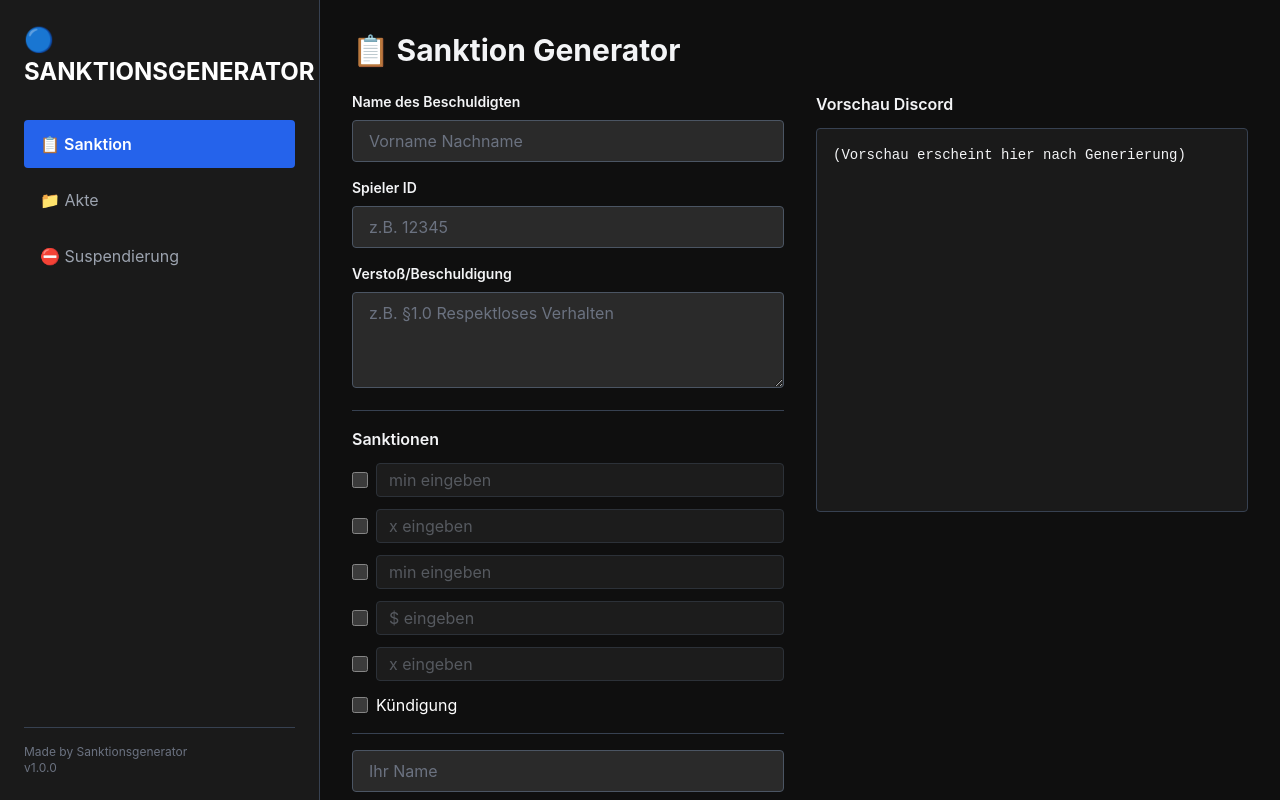
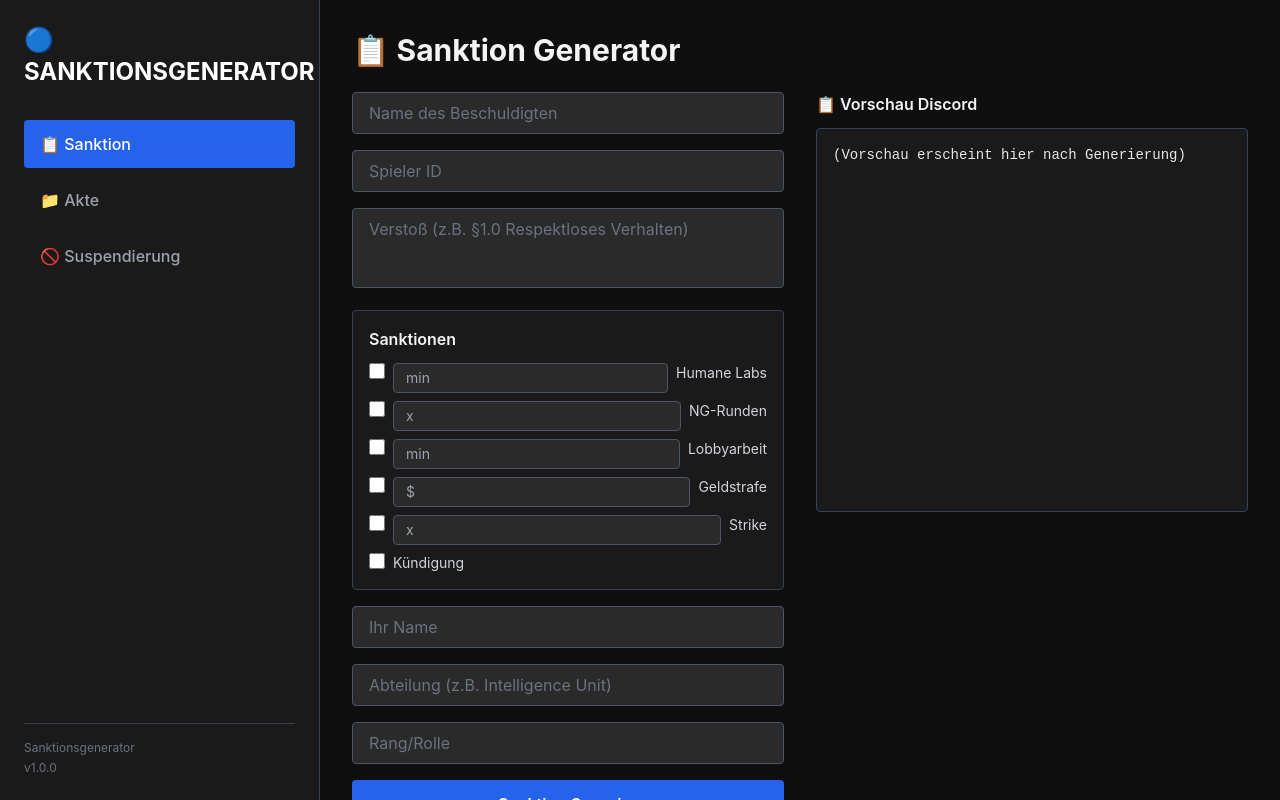
Before and after one commit to DaxterOnTop/sanktionsgenerator, a React (Vite) app: page / in a window 1280 px wide. Built offline with nearby package versions, Linux system fonts and the light colour scheme.

Commit message:
Fix deployment and simplify component structure

```diff
--- a/src/App.jsx
+++ b/src/App.jsx
@@ -3,18 +3,15 @@ import Sidebar from './components/Sidebar'
 import SanktionGenerator from './components/SanktionGenerator'
 import ArchiveViewer from './components/ArchiveViewer'
 import SuspensionForm from './components/SuspensionForm'
-import './App.css'
 
 function App() {
   const [activeTab, setActiveTab] = useState('sanktion')
 
   return (
-    <div className="flex h-screen bg-dark-bg text-gray-100">
-      {/* Sidebar */}
+    <div className="flex h-screen bg-[#0f0f0f] text-gray-100">
       <Sidebar activeTab={activeTab} setActiveTab={setActiveTab} />
 
-      {/* Main Content */}
-      <div className="flex-1 overflow-auto">
+      <div className="flex-1 overflow-auto bg-[#0f0f0f]">
         {activeTab === 'sanktion' && <SanktionGenerator />}
         {activeTab === 'akte' && <ArchiveViewer />}
         {activeTab === 'suspendierung' && <SuspensionForm />}
--- a/src/components/SanktionGenerator.jsx
+++ b/src/components/SanktionGenerator.jsx
@@ -5,14 +5,12 @@ export default function SanktionGenerator() {
     name: '',
     spielerId: '',
     beschuldigung: '',
-    sanktionen: {
-      hl: { checked: false, value: '' },
-      ngrunden: { checked: false, value: '' },
-      lobbyarbeit: { checked: false, value: '' },
-      geldstrafe: { checked: false, value: '' },
-      strike: { checked: false, value: '' },
-      kuendigung: { checked: false, value: false },
-    },
+    hl: '',
+    ngrunden: '',
+    lobbyarbeit: '',
+    geldstrafe: '',
+    strike: '',
+    kuendigung: false,
     autorName: '',
     abteilung: '',
     rolle: '',
@@ -21,25 +19,18 @@ export default function SanktionGenerator() {
   const [sanktionText, setSanktionText] = useState('')
 
   const generateSanktion = () => {
+    if (!form.name || !form.beschuldigung) {
+      alert('Bitte fülle Name und Verstoß aus!')
+      return
+    }
+
     let strafenList = []
-    if (form.sanktionen.hl.checked && form.sanktionen.hl.value) {
-      strafenList.push(`- ${form.sanktionen.hl.value}min Humane Labs`)
-    }
-    if (form.sanktionen.ngrunden.checked && form.sanktionen.ngrunden.value) {
-      strafenList.push(`- ${form.sanktionen.ngrunden.value}x NG-Runden`)
-    }
-    if (form.sanktionen.lobbyarbeit.checked && form.sanktionen.lobbyarbeit.value) {
-      strafenList.push(`- ${form.sanktionen.lobbyarbeit.value}min Lobbyarbeit`)
-    }
-    if (form.sanktionen.geldstrafe.checked && form.sanktionen.geldstrafe.value) {
-      strafenList.push(`- $${parseInt(form.sanktionen.geldstrafe.value).toLocaleString('de-DE')},- Geldstrafe`)
-    }
-    if (form.sanktionen.strike.checked && form.sanktionen.strike.value) {
-      strafenList.push(`- ${form.sanktionen.strike.value}x Strike`)
-    }
-    if (form.sanktionen.kuendigung.checked) {
-      strafenList.push(`- Kündigung`)
-    }
+    if (form.hl) strafenList.push(`- ${form.hl}min Humane Labs`)
+    if (form.ngrunden) strafenList.push(`- ${form.ngrunden}x NG-Runden`)
+    if (form.lobbyarbeit) strafenList.push(`- ${form.lobbyarbeit}min Lobbyarbeit`)
+    if (form.geldstrafe) strafenList.push(`- $${parseInt(form.geldstrafe).toLocaleString('de-DE')},- Geldstrafe`)
+    if (form.strike) strafenList.push(`- ${form.strike}x Strike`)
+    if (form.kuendigung) strafenList.push(`- Kündigung`)
 
     const text = `Sehr geehrter @${form.name},
 
@@ -63,138 +54,157 @@ Mit freundlichen Grüßen,
     setSanktionText(text)
   }
 
-  const copySanktion = () => {
-    navigator.clipboard.writeText(sanktionText)
-    alert('Sanktion in die Zwischenablage kopiert!')
+  const copySanktion = async () => {
+    try {
+      await navigator.clipboard.writeText(sanktionText)
+      alert('✓ In Zwischenablage kopiert!')
+    } catch (err) {
+      alert('Fehler beim Kopieren')
     }
-
-  const handleSanktionChange = (key, subKey, value) => {
-    setForm(prev => ({
-      ...prev,
-      sanktionen: {
-        ...prev.sanktionen,
-        [key]: {
-          ...prev.sanktionen[key],
-          [subKey]: value,
-        }
-      }
-    }))
   }
 
   return (
-    <div className="p-8 max-w-6xl mx-auto">
+    <div className="ml-80 p-8 bg-[#0f0f0f] min-h-screen">
       <h2 className="text-3xl font-bold mb-6">📋 Sanktion Generator</h2>
 
-      <div className="grid grid-cols-2 gap-8">
-        {/* Left: Form */}
+      <div className="grid grid-cols-2 gap-8 max-w-6xl">
+        {/* Form */}
         <div className="space-y-4">
-          <div>
-            <label className="block text-sm font-semibold mb-2">Name des Beschuldigten</label>
           <input
             type="text"
-              placeholder="Vorname Nachname"
+            placeholder="Name des Beschuldigten"
             value={form.name}
             onChange={(e) => setForm({ ...form, name: e.target.value })}
-              className="w-full px-4 py-2 bg-dark-input border border-gray-600 rounded text-white placeholder-gray-500"
+            className="w-full px-4 py-2 bg-[#2a2a2a] border border-gray-600 rounded text-white placeholder-gray-500 focus:outline-none focus:border-blue-500"
           />
+
+          <input
+            type="text"
+            placeholder="Spieler ID"
+            value={form.spielerId}
+            onChange={(e) => setForm({ ...form, spielerId: e.target.value })}
+            className="w-full px-4 py-2 bg-[#2a2a2a] border border-gray-600 rounded text-white placeholder-gray-500 focus:outline-none focus:border-blue-500"
+          />
+
+          <textarea
+            placeholder="Verstoß (z.B. §1.0 Respektloses Verhalten)"
+            value={form.beschuldigung}
+            onChange={(e) => setForm({ ...form, beschuldigung: e.target.value })}
+            className="w-full px-4 py-2 bg-[#2a2a2a] border border-gray-600 rounded text-white placeholder-gray-500 h-20 focus:outline-none focus:border-blue-500 resize-none"
+          />
+
+          <div className="bg-[#1a1a1a] p-4 rounded border border-gray-700">
+            <h3 className="font-semibold mb-3">Sanktionen</h3>
+            <div className="space-y-2">
+              <div className="flex gap-2">
+                <input type="checkbox" id="hl" className="w-4 h-4" />
+                <input
+                  type="text"
+                  placeholder="min"
+                  value={form.hl}
+                  onChange={(e) => setForm({ ...form, hl: e.target.value })}
+                  className="flex-1 px-3 py-1 bg-[#2a2a2a] border border-gray-600 rounded text-white text-sm focus:outline-none"
+                />
+                <label htmlFor="hl" className="text-sm text-gray-300">Humane Labs</label>
               </div>
 
-          <div>
-            <label className="block text-sm font-semibold mb-2">Spieler ID</label>
+              <div className="flex gap-2">
+                <input type="checkbox" id="ng" className="w-4 h-4" />
                 <input
                   type="text"
-              placeholder="z.B. 12345"
-              value={form.spielerId}
-              onChange={(e) => setForm({ ...form, spielerId: e.target.value })}
-              className="w-full px-4 py-2 bg-dark-input border border-gray-600 rounded text-white placeholder-gray-500"
+                  placeholder="x"
+                  value={form.ngrunden}
+                  onChange={(e) => setForm({ ...form, ngrunden: e.target.value })}
+                  className="flex-1 px-3 py-1 bg-[#2a2a2a] border border-gray-600 rounded text-white text-sm focus:outline-none"
                 />
+                <label htmlFor="ng" className="text-sm text-gray-300">NG-Runden</label>
               </div>
 
-          <div>
-            <label className="block text-sm font-semibold mb-2">Verstoß/Beschuldigung</label>
-            <textarea
-              placeholder="z.B. §1.0 Respektloses Verhalten"
-              value={form.beschuldigung}
-              onChange={(e) => setForm({ ...form, beschuldigung: e.target.value })}
-              className="w-full px-4 py-2 bg-dark-input border border-gray-600 rounded text-white placeholder-gray-500 h-24"
+              <div className="flex gap-2">
+                <input type="checkbox" id="lobby" className="w-4 h-4" />
+                <input
+                  type="text"
+                  placeholder="min"
+                  value={form.lobbyarbeit}
+                  onChange={(e) => setForm({ ...form, lobbyarbeit: e.target.value })}
+                  className="flex-1 px-3 py-1 bg-[#2a2a2a] border border-gray-600 rounded text-white text-sm focus:outline-none"
                 />
+                <label htmlFor="lobby" className="text-sm text-gray-300">Lobbyarbeit</label>
               </div>
 
-          <div className="border-t border-gray-700 pt-4">
-            <h3 className="font-semibold mb-3">Sanktionen</h3>
-            <div className="space-y-3">
-              {[
-                { key: 'hl', label: 'Humane Labs', unit: 'min' },
-                { key: 'ngrunden', label: 'NG-Runden', unit: 'x' },
-                { key: 'lobbyarbeit', label: 'Lobbyarbeit', unit: 'min' },
-                { key: 'geldstrafe', label: 'Geldstrafe', unit: '$' },
-                { key: 'strike', label: 'Strike', unit: 'x' },
-              ].map(({ key, label, unit }) => (
-                <div key={key} className="flex items-center gap-2">
+              <div className="flex gap-2">
+                <input type="checkbox" id="geld" className="w-4 h-4" />
+                <input
+                  type="text"
+                  placeholder="$"
+                  value={form.geldstrafe}
+                  onChange={(e) => setForm({ ...form, geldstrafe: e.target.value })}
+                  className="flex-1 px-3 py-1 bg-[#2a2a2a] border border-gray-600 rounded text-white text-sm focus:outline-none"
+                />
+                <label htmlFor="geld" className="text-sm text-gray-300">Geldstrafe</label>
+              </div>
+
+              <div className="flex gap-2">
+                <input type="checkbox" id="strike" className="w-4 h-4" />
+                <input
+                  type="text"
+                  placeholder="x"
+                  value={form.strike}
+                  onChange={(e) => setForm({ ...form, strike: e.target.value })}
+                  className="flex-1 px-3 py-1 bg-[#2a2a2a] border border-gray-600 rounded text-white text-sm focus:outline-none"
+                />
+                <label htmlFor="strike" className="text-sm text-gray-300">Strike</label>
+              </div>
+
+              <div className="flex gap-2">
                 <input
                   type="checkbox"
-                    checked={form.sanktionen[key].checked}
-                    onChange={(e) => handleSanktionChange(key, 'checked', e.target.checked)}
-                    className="w-4 h-4 cursor-pointer"
+                  id="kuen"
+                  checked={form.kuendigung}
+                  onChange={(e) => setForm({ ...form, kuendigung: e.target.checked })}
+                  className="w-4 h-4"
                 />
-                  <input
-                    type="text"
-                    placeholder={`${unit} eingeben`}
-                    value={form.sanktionen[key].value}
-                    onChange={(e) => handleSanktionChange(key, 'value', e.target.value)}
-                    disabled={!form.sanktionen[key].checked}
-                    className="flex-1 px-3 py-1 bg-dark-input border border-gray-600 rounded text-white disabled:opacity-50"
-                  />
-                </div>
-              ))}
-              <div className="flex items-center gap-2">
-                <input
-                  type="checkbox"
-                  checked={form.sanktionen.kuendigung.checked}
-                  onChange={(e) => handleSanktionChange('kuendigung', 'checked', e.target.checked)}
-                  className="w-4 h-4 cursor-pointer"
-                />
-                <label className="text-white">Kündigung</label>
+                <label htmlFor="kuen" className="text-sm text-gray-300">Kündigung</label>
               </div>
             </div>
           </div>
 
-          <div className="border-t border-gray-700 pt-4 space-y-3">
           <input
             type="text"
             placeholder="Ihr Name"
             value={form.autorName}
             onChange={(e) => setForm({ ...form, autorName: e.target.value })}
-              className="w-full px-4 py-2 bg-dark-input border border-gray-600 rounded text-white placeholder-gray-500"
+            className="w-full px-4 py-2 bg-[#2a2a2a] border border-gray-600 rounded text-white placeholder-gray-500 focus:outline-none focus:border-blue-500"
           />
+
           <input
             type="text"
             placeholder="Abteilung (z.B. Intelligence Unit)"
             value={form.abteilung}
             onChange={(e) => setForm({ ...form, abteilung: e.target.value })}
-              className="w-full px-4 py-2 bg-dark-input border border-gray-600 rounded text-white placeholder-gray-500"
+            className="w-full px-4 py-2 bg-[#2a2a2a] border border-gray-600 rounded text-white placeholder-gray-500 focus:outline-none focus:border-blue-500"
           />
+
           <input
             type="text"
-              placeholder="Interner Rang/Rolle"
+            placeholder="Rang/Rolle"
             value={form.rolle}
             onChange={(e) => setForm({ ...form, rolle: e.target.value })}
-              className="w-full px-4 py-2 bg-dark-input border border-gray-600 rounded text-white placeholder-gray-500"
+            className="w-full px-4 py-2 bg-[#2a2a2a] border border-gray-600 rounded text-white placeholder-gray-500 focus:outline-none focus:border-blue-500"
           />
-          </div>
 
           <button
             onClick={generateSanktion}
-            className="w-full bg-accent hover:bg-blue-600 text-white font-semibold py-2 px-4 rounded transition"
+            className="w-full bg-blue-600 hover:bg-blue-700 text-white font-semibold py-3 px-4 rounded transition"
           >
             ✓ Sanktion Generieren
           </button>
         </div>
 
-        {/* Right: Preview */}
+        {/* Preview */}
         <div>
-          <h3 className="font-semibold mb-3">Vorschau Discord</h3>
-          <div className="bg-dark-sidebar p-4 rounded border border-gray-700 min-h-96 font-mono text-sm whitespace-pre-wrap break-words">
+          <h3 className="font-semibold mb-3">📋 Vorschau Discord</h3>
+          <div className="bg-[#1a1a1a] p-4 rounded border border-gray-700 min-h-96 font-mono text-sm whitespace-pre-wrap break-words overflow-auto text-gray-200">
             {sanktionText || '(Vorschau erscheint hier nach Generierung)'}
           </div>
           {sanktionText && (
@@ -202,7 +212,7 @@ Mit freundlichen Grüßen,
               onClick={copySanktion}
               className="w-full mt-3 bg-green-600 hover:bg-green-700 text-white font-semibold py-2 px-4 rounded transition"
             >
-              📋 In Zwischenablage kopieren
+              📋 Kopieren
             </button>
           )}
         </div>
--- a/src/components/Sidebar.jsx
+++ b/src/components/Sidebar.jsx
@@ -1,32 +1,45 @@
 export default function Sidebar({ activeTab, setActiveTab }) {
-  const tabs = [
-    { id: 'sanktion', label: '📋 Sanktion', icon: '📋' },
-    { id: 'akte', label: '📁 Akte', icon: '📁' },
-    { id: 'suspendierung', label: '⛔ Suspendierung', icon: '⛔' },
-  ]
-
   return (
-    <div className="w-80 bg-dark-sidebar border-r border-gray-700 flex flex-col p-6">
+    <div className="w-80 bg-[#1a1a1a] border-r border-gray-700 flex flex-col p-6 fixed h-screen overflow-y-auto">
       <h1 className="text-2xl font-bold mb-8 text-white">🔵 SANKTIONSGENERATOR</h1>
 
-      <div className="space-y-2 flex-1">
-        {tabs.map((tab) => (
-          <button
-            key={tab.id}
-            onClick={() => setActiveTab(tab.id)}
-            className={`w-full text-left px-4 py-3 rounded transition ${
-              activeTab === tab.id
-                ? 'bg-accent text-white font-semibold'
-                : 'text-gray-400 hover:text-gray-200'
-            }`}
-          >
-            {tab.label}
-          </button>
-        ))}
-      </div>
+      <nav className="space-y-2 flex-1">
+        <button
+          onClick={() => setActiveTab('sanktion')}
+          className={`w-full text-left px-4 py-3 rounded font-medium transition ${
+            activeTab === 'sanktion'
+              ? 'bg-blue-600 text-white'
+              : 'text-gray-400 hover:text-gray-200'
+          }`}
+        >
+          📋 Sanktion
+        </button>
 
-      <div className="text-xs text-gray-500 border-t border-gray-700 pt-4">
-        <p>Made by Sanktionsgenerator</p>
+        <button
+          onClick={() => setActiveTab('akte')}
+          className={`w-full text-left px-4 py-3 rounded font-medium transition ${
+            activeTab === 'akte'
+              ? 'bg-blue-600 text-white'
+              : 'text-gray-400 hover:text-gray-200'
+          }`}
+        >
+          📁 Akte
+        </button>
+
+        <button
+          onClick={() => setActiveTab('suspendierung')}
+          className={`w-full text-left px-4 py-3 rounded font-medium transition ${
+            activeTab === 'suspendierung'
+              ? 'bg-blue-600 text-white'
+              : 'text-gray-400 hover:text-gray-200'
+          }`}
+        >
+          🚫 Suspendierung
+        </button>
+      </nav>
+
+      <div className="text-xs text-gray-500 border-t border-gray-700 pt-4 space-y-1">
+        <p>Sanktionsgenerator</p>
         <p>v1.0.0</p>
       </div>
     </div>
--- a/src/components/SuspensionForm.jsx
+++ b/src/components/SuspensionForm.jsx
@@ -1,15 +1,4 @@
-import { useState } from 'react'
-
 export default function SuspensionForm() {
-  const [form, setForm] = useState({
-    name: '',
-    spielerId: '',
-    grund: '',
-    sanktionLink: '',
-    ehemaligenRang: '',
-    zeitraum: 'Bis Sanktion erfüllt ist',
-  })
-
   const rangs = [
     '– Rang wählen –',
     '01. Officer',
@@ -20,85 +9,54 @@ export default function SuspensionForm() {
   ]
 
   return (
-    <div className="p-8 max-w-3xl mx-auto">
-      <h2 className="text-3xl font-bold mb-6">⛔ Suspendierungs-Formular</h2>
+    <div className="ml-80 p-8 bg-[#0f0f0f] min-h-screen">
+      <h2 className="text-3xl font-bold mb-6">🚫 Suspendierungs-Formular</h2>
 
-      <div className="bg-dark-sidebar p-6 rounded border border-gray-700 space-y-4">
-        <div>
-          <label className="block text-sm font-semibold mb-2">Vor- u. Nachname</label>
+      <div className="bg-[#1a1a1a] p-6 rounded border border-gray-700 space-y-4 max-w-2xl">
         <input
           type="text"
-            placeholder="Name"
-            value={form.name}
-            onChange={(e) => setForm({ ...form, name: e.target.value })}
-            className="w-full px-4 py-2 bg-dark-input border border-gray-600 rounded text-white placeholder-gray-500"
+          placeholder="Vor- u. Nachname"
+          className="w-full px-4 py-2 bg-[#2a2a2a] border border-gray-600 rounded text-white placeholder-gray-500 focus:outline-none focus:border-blue-500"
         />
-        </div>
 
-        <div>
-          <label className="block text-sm font-semibold mb-2">Reisepassnummer (ID)</label>
         <input
           type="text"
-            placeholder="Spieler ID"
-            value={form.spielerId}
-            onChange={(e) => setForm({ ...form, spielerId: e.target.value })}
-            className="w-full px-4 py-2 bg-dark-input border border-gray-600 rounded text-white placeholder-gray-500"
+          placeholder="Reisepassnummer (ID)"
+          className="w-full px-4 py-2 bg-[#2a2a2a] border border-gray-600 rounded text-white placeholder-gray-500 focus:outline-none focus:border-blue-500"
         />
-        </div>
 
-        <div>
-          <label className="block text-sm font-semibold mb-2">Grund</label>
         <textarea
           placeholder="Grund der Suspendierung"
-            value={form.grund}
-            onChange={(e) => setForm({ ...form, grund: e.target.value })}
-            className="w-full px-4 py-2 bg-dark-input border border-gray-600 rounded text-white placeholder-gray-500 h-24"
+          className="w-full px-4 py-2 bg-[#2a2a2a] border border-gray-600 rounded text-white placeholder-gray-500 h-20 focus:outline-none focus:border-blue-500 resize-none"
         />
-        </div>
 
-        <div>
-          <label className="block text-sm font-semibold mb-2">Sanktion: [Discord Post Link]</label>
         <input
           type="text"
           placeholder="Discord Nachrichtslink"
-            value={form.sanktionLink}
-            onChange={(e) => setForm({ ...form, sanktionLink: e.target.value })}
-            className="w-full px-4 py-2 bg-dark-input border border-gray-600 rounded text-white placeholder-gray-500"
+          className="w-full px-4 py-2 bg-[#2a2a2a] border border-gray-600 rounded text-white placeholder-gray-500 focus:outline-none focus:border-blue-500"
         />
-        </div>
 
-        <div>
-          <label className="block text-sm font-semibold mb-2">Ehem. Rang</label>
-          <select
-            value={form.ehemaligenRang}
-            onChange={(e) => setForm({ ...form, ehemaligenRang: e.target.value })}
-            className="w-full px-4 py-2 bg-dark-input border border-gray-600 rounded text-white"
-          >
+        <select className="w-full px-4 py-2 bg-[#2a2a2a] border border-gray-600 rounded text-white focus:outline-none focus:border-blue-500">
           {rangs.map((rang) => (
             <option key={rang} value={rang}>
               {rang}
             </option>
           ))}
         </select>
-        </div>
 
         <div className="border-t border-gray-700 pt-4">
           <p className="text-sm text-gray-400 mb-2">Aktueller Rang:</p>
-          <p className="text-lg font-semibold text-accent">02. Sanctioned Officer</p>
+          <p className="text-lg font-semibold text-blue-500">02. Sanctioned Officer</p>
         </div>
 
-        <div>
-          <label className="block text-sm font-semibold mb-2">Zeitraum</label>
         <input
           type="text"
-            placeholder="Bis Sanktion erfüllt ist"
-            value={form.zeitraum}
-            onChange={(e) => setForm({ ...form, zeitraum: e.target.value })}
-            className="w-full px-4 py-2 bg-dark-input border border-gray-600 rounded text-white placeholder-gray-500"
+          placeholder="Zeitraum"
+          defaultValue="Bis Sanktion erfüllt ist"
+          className="w-full px-4 py-2 bg-[#2a2a2a] border border-gray-600 rounded text-white placeholder-gray-500 focus:outline-none focus:border-blue-500"
         />
-        </div>
 
-        <button className="w-full bg-accent hover:bg-blue-600 text-white font-semibold py-2 px-4 rounded transition mt-6">
+        <button className="w-full bg-blue-600 hover:bg-blue-700 text-white font-semibold py-3 px-4 rounded transition">
           ✓ Suspendierung Registrieren
         </button>
       </div>
--- a/src/index.css
+++ b/src/index.css
@@ -2,18 +2,26 @@
 @tailwind components;
 @tailwind utilities;
 
+* {
+  margin: 0;
+  padding: 0;
+  box-sizing: border-box;
+}
+
 body {
   background-color: #0f0f0f;
   color: #e5e7eb;
-  font-family: 'Inter', -apple-system, BlinkMacSystemFont, 'Segoe UI', sans-serif;
+  font-family: -apple-system, BlinkMacSystemFont, 'Segoe UI', 'Roboto', 'Oxygen', 'Ubuntu', 'Cantarell', 'Fira Sans', 'Droid Sans', 'Helvetica Neue', sans-serif;
+  -webkit-font-smoothing: antialiased;
+  -moz-osx-font-smoothing: grayscale;
 }
 
-/* Dark theme base */
-:root {
-  color-scheme: dark;
+html, body, #root {
+  height: 100%;
+  width: 100%;
 }
 
-/* Scrollbar styling */
+/* Scrollbar */
 ::-webkit-scrollbar {
   width: 8px;
 }
@@ -30,3 +38,30 @@ body {
 ::-webkit-scrollbar-thumb:hover {
   background: #505050;
 }
+
+/* Input Fields */
+input, textarea, select {
+  font-family: inherit;
+  font-size: inherit;
+}
+
+input:disabled, textarea:disabled, select:disabled {
+  cursor: not-allowed;
+  opacity: 0.5;
+}
+
+/* Buttons */
+button {
+  cursor: pointer;
+  transition: all 0.2s ease;
+}
+
+button:hover:not(:disabled) {
+  transform: translateY(-1px);
+  box-shadow: 0 4px 12px rgba(37, 99, 235, 0.2);
+}
+
+button:disabled {
+  cursor: not-allowed;
+  opacity: 0.5;
+}
--- a/vite.config.js
+++ b/vite.config.js
@@ -4,7 +4,4 @@ import react from '@vitejs/plugin-react'
 export default defineConfig({
   plugins: [react()],
   base: '/sanktionsgenerator/',
-  server: {
-    port: 3000
-  }
 })
```
Also changed, not shown: src/components/ArchiveViewer.jsx (+4 -51 lines). Lines whose indentation alone changed are shown as unchanged.
